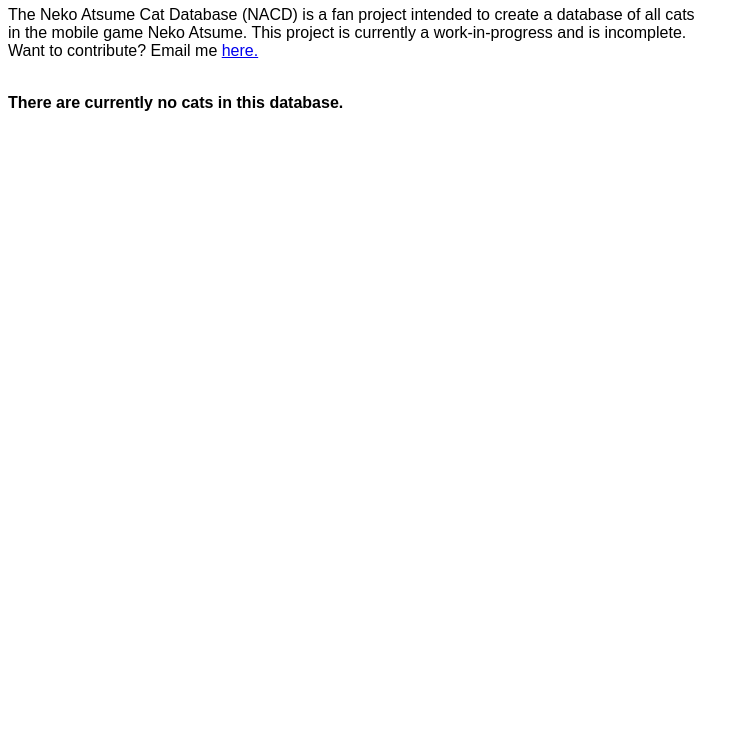
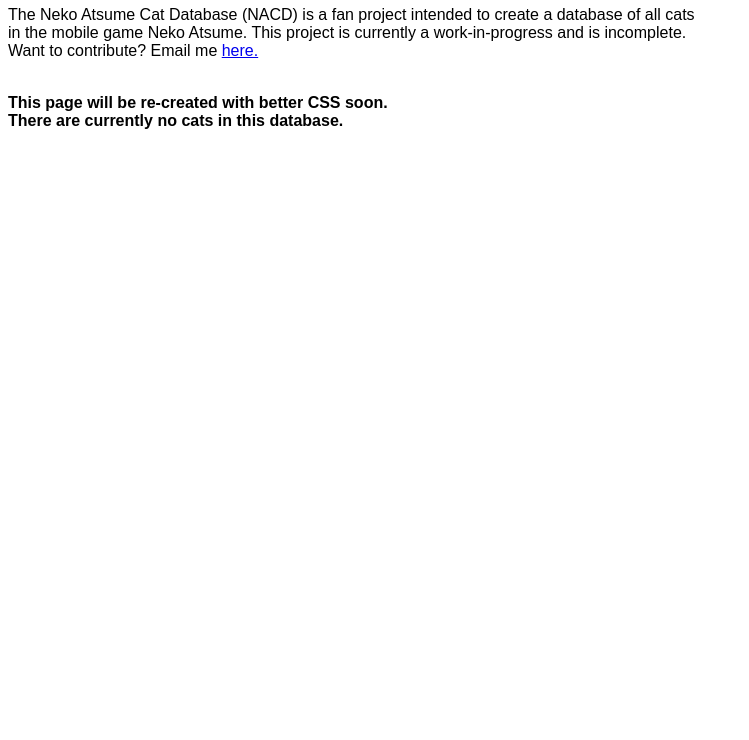
Before and after one commit to pcwizzy37/nacd, a plain HTML site: page index.html in a window 1280 px wide. Shown: the part 60-800 px from the top of the page, without its empty margins (0-749 px from the left). Drawn offline with Linux system fonts and the light colour scheme.

Commit message:
Updated index

```diff
--- a/index.html
+++ b/index.html
@@ -16,6 +16,8 @@
 			Want to contribute? Email me <a href="mailto:nathanm0250@gmail.com">here.</a>
 		</p>
 		<br>
+		<b>This page will be re-created with better CSS soon.</b>
+		<br>
 		<b>There are currently no cats in this database.</b>
 	</body>
 </html>
```
